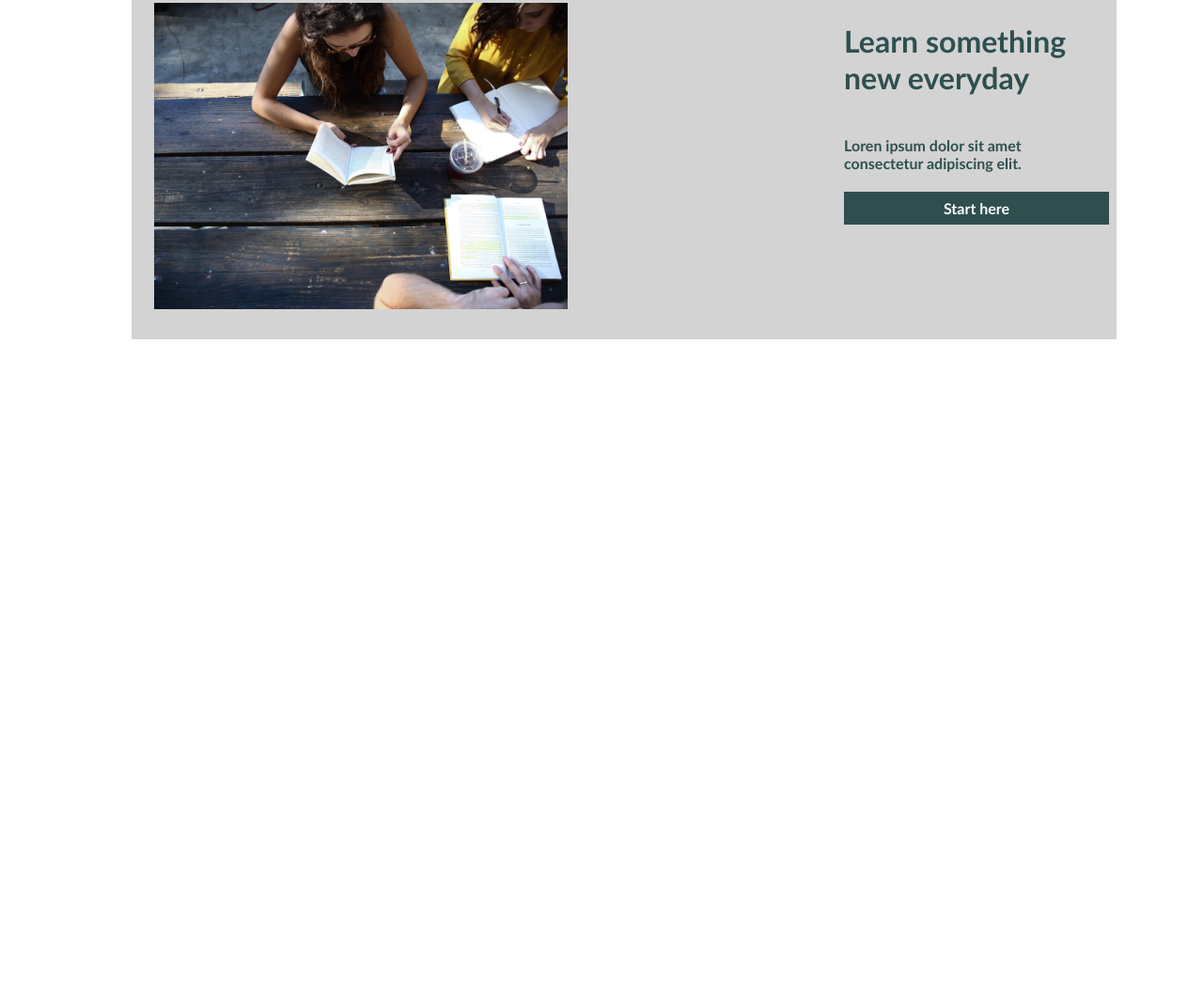
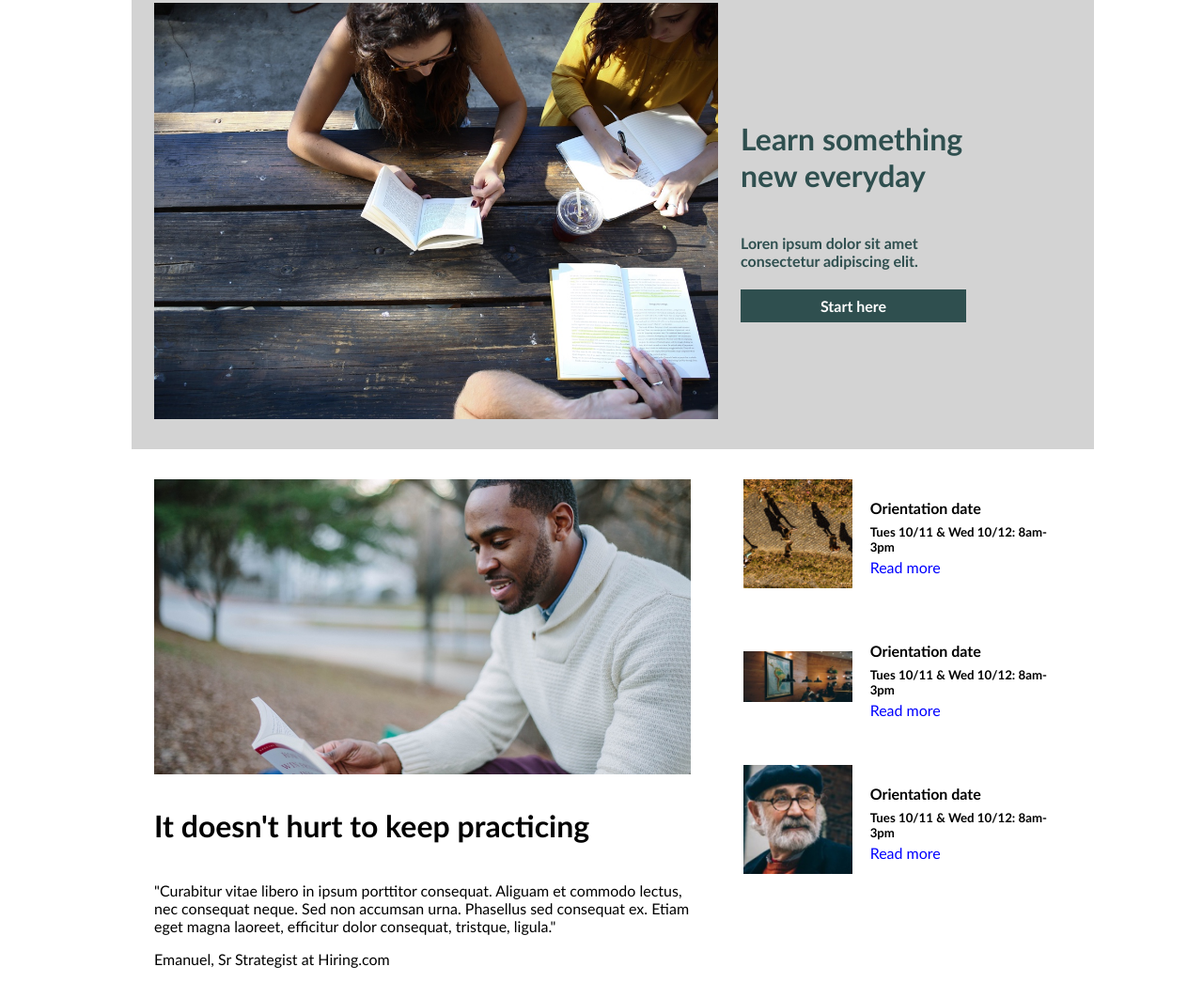
Before and after one commit to Cambogithub/Colmar_Academy_Capstone, a plain HTML site: page index.html in a window 1280 px wide. Shown: the part 93-1155 px from the top of the page at 94% size. Before the commit the page ends 800 px from the top, so only its background shows below. Drawn offline with Linux system fonts and the light colour scheme.

Commit message:
Third Commit

```diff
--- a/index.html
+++ b/index.html
@@ -28,11 +28,51 @@
             </div>
         </div>
         <div id="learn">
+            <div id="learnsomethingnew">
+                <h1>Learn something new everyday</h1>
+                <h4>Loren ipsum dolor sit amet consectetur adipiscing elit.</h4>
+                <span class="button">Start here</span>
+            </div>
+        </div>
+    </div>
+    <div id="middlebanner">
+        <div id="middleleft">
             <div>
-                <div id="learnsomethingnew">
-                    <h1>Learn something new everyday</h1>
-                    <h4>Loren ipsum dolor sit amet consectetur adipiscing elit.</h4>
-                    <span class="button">Start here</span>
+                <img src="images/information-main.jpg">
+            </div>
+            <h1>It doesn't hurt to keep practicing</h1>
+            <p>"Curabitur vitae libero in ipsum porttitor consequat. Aliguam et commodo lectus, nec consequat neque. Sed non accumsan urna. Phasellus sed consequat ex. Etiam eget magna laoreet, efficitur dolor consequat, tristque, ligula."</p>
+            <span>Emanuel, Sr Strategist at Hiring.com</span>
+        </div>
+        <div id="middleright">
+            <div class="rightbox">
+                <div class="rightboximg">
+                    <img src="images/information-orientation.jpg">
+                </div>
+                <div class="rightboxtext">
+                    <h4>Orientation date</h4>
+                    <h5>Tues 10/11 & Wed 10/12: 8am-3pm</h5>
+                    <a><span>Read more</span></a>
+                </div>
+            </div>
+            <div class="rightbox">
+                <div class="rightboximg">
+                    <img src="images/information-campus-mobile.jpg">
+                </div>
+                <div class="rightboxtext">
+                    <h4>Orientation date</h4>
+                    <h5>Tues 10/11 & Wed 10/12: 8am-3pm</h5>
+                    <a><span>Read more</span></a>
+                </div>
+            </div>
+            <div class="rightbox">
+                <div class="rightboximg">
+                    <img src="images/information-guest-lecture.jpg">
+                </div>
+                <div class="rightboxtext">
+                    <h4>Orientation date</h4>
+                    <h5>Tues 10/11 & Wed 10/12: 8am-3pm</h5>
+                    <a><span>Read more</span></a>
                 </div>
             </div>
         </div>
--- a/styles.css
+++ b/styles.css
@@ -5,7 +5,7 @@ html {
 
 body {
     margin: 0px auto;
-    min-width: 600px;
+    min-width: 800px;
     max-width: 1000px;
 
 }
@@ -21,6 +21,10 @@ header {
 header span {
     opacity: .5%;
     color: gray;
+}
+
+a {
+    color: blue;
 }
 
 #headleft {
@@ -46,45 +50,108 @@ header span {
     display: flex;
     background-color: lightgray;
     width: 100%;
-    padding: 32px 24px;
-
+    padding: 32px 0px 32px 24px;
 }
 
 #bannerimg {
     display: flex;
+    width: 60%;
 }
 
 #bookimg {
     display: block;
-    width: 60%;
+    width: 100%;
     height: auto;
+
     /*padding: 32px 24px;*/
+}
+
+#learn {
+    width: 40%;
+    margin: auto 0px;
 
 }
 
-#learn {
-    display: flex;
-    width: 40%;
-    height: auto;
-}
-
 #learnsomethingnew {
-    display: flex;
+    display: inline-flex;
     flex-direction: column;
-    align-items: left;
-    justify-content: space-evenly;
     color: darkslategray;
     font-weight: bold;
-    /*padding: 2% 8% 2% 0%;*/
+    margin: 0px 0px 0px 24px;
+    width: 60%;
 }
-
-
 
 .button {
     display: inline-flex;
-    padding: 8px;
+    padding: 8px 0px;
     width: 100%;
     justify-content: center;
     color: white;
     background-color: darkslategray;
 }
+
+#middlebanner {
+    display: flex;
+}
+
+#middleleft {
+    display: flex;
+    flex-direction: column;
+    width: 60%;
+    margin: 32px 24px;
+}
+
+#middleleft img {
+    width: 100%;
+    height: auto;
+}
+
+#middleleft h1{
+    margin: 32px 0px 24px 0px;
+}
+
+#middleright {
+    display: flex;
+    flex-direction: column;
+    justify-content: flex-start;
+    width: 40%;
+    height: 100%;
+    /*margin-top: 32px;
+    border-left: 1px grey;*/
+}
+
+.rightbox {
+    display: flex;
+
+    width: 100%;
+}
+
+.rightboximg {
+    display: block;
+    width: 35%;
+    margin: 16px;
+
+}
+
+.rightboximg img {
+    width: 100%;
+    height: auto;
+    overflow: hidden;
+    background-size: cover;
+    margin: 16px;
+}
+
+.rightboxtext {
+    display: inline-flex;
+    flex-direction: column;
+    justify-content: center;
+    align-items: left;
+    width: 65%;
+    margin: 0;
+    padding-left: 5%;
+}
+
+.rightboxtext h4, h5 {
+    margin-top: .25rem;
+    margin-bottom: .25rem;
+}
```
